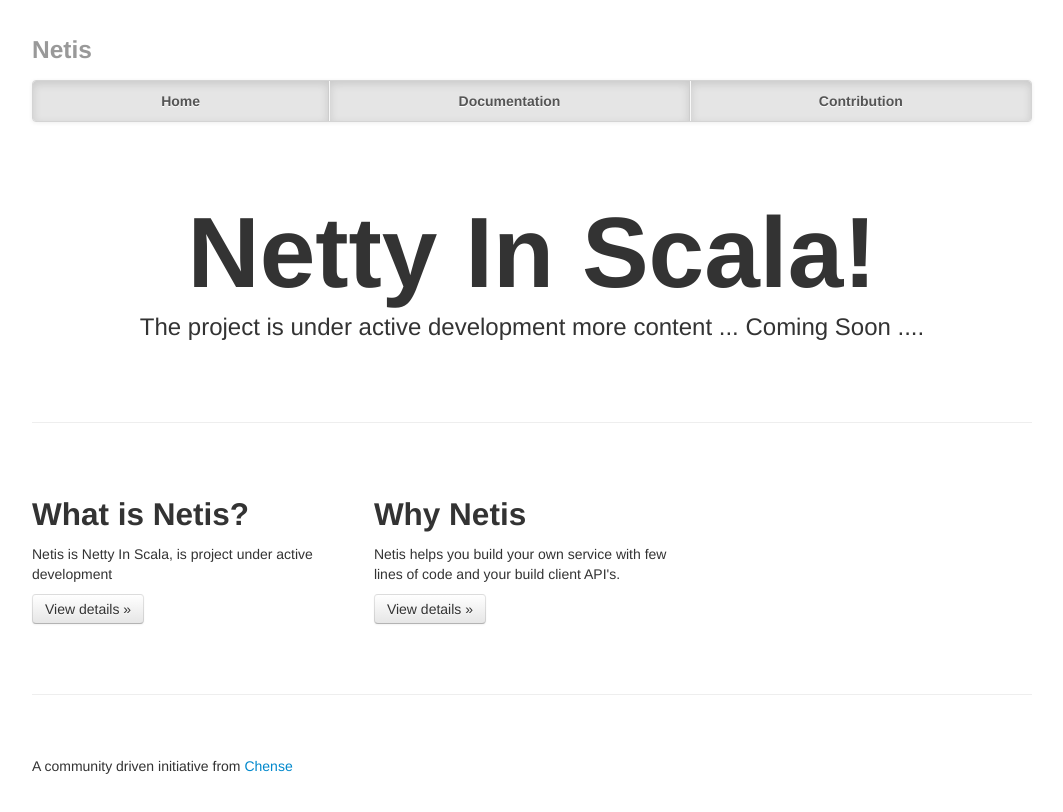
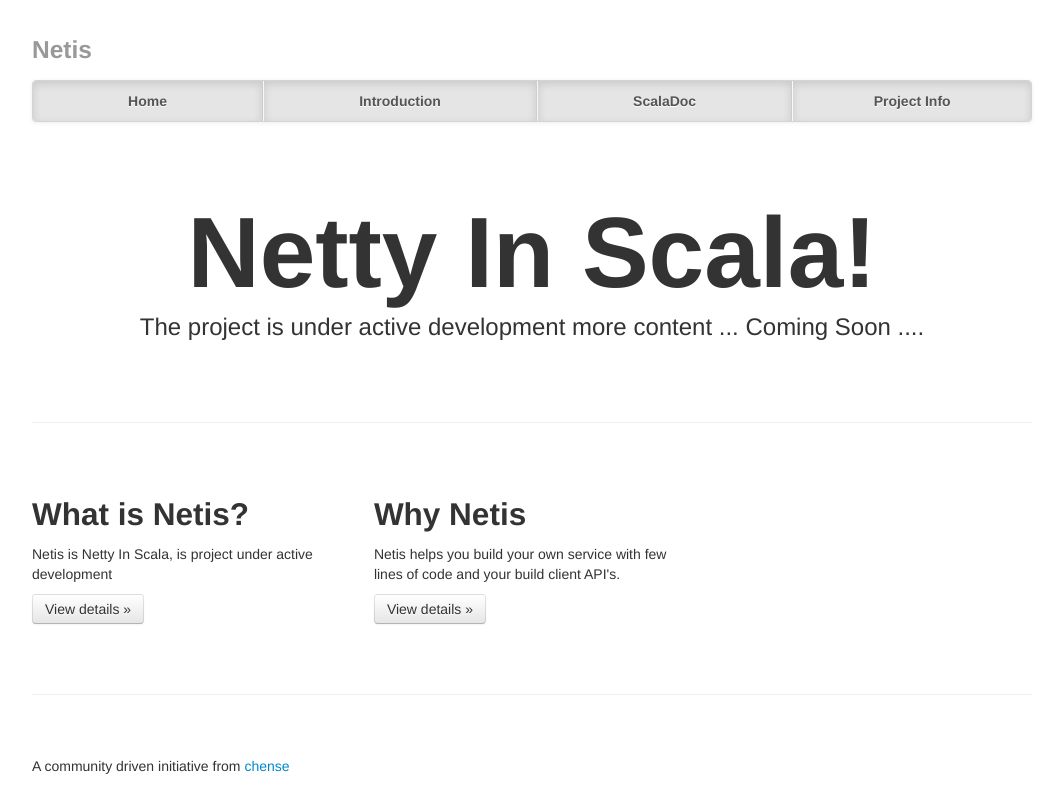
Before and after one commit to maheshgosemath/netis, a plain HTML site: page index.html in a window 1280 px wide. Shown: the whole page, without its empty margins (108-1171 px from the left). Drawn offline with Linux system fonts and the light colour scheme.

Commit message:
decorated index page

```diff
--- a/index.html
+++ b/index.html
@@ -24,7 +24,6 @@
   <body>
 
     <div class="container">
-
       <div class="masthead">
         <h3 class="muted">Netis</h3>
         <div class="navbar">
@@ -32,12 +31,13 @@
             <div class="container">
 				<ul class="nav">
 					<li class="active"><a href="#">Home</a></li>
-        			<li class="active"><a href="#">Documentation</a></li>
-					<li class="active"><a href="#">Contribution</a></li>
+        			<li class="active"><a href="#">Introduction</a></li>
+					<li class="active"><a href="#">ScalaDoc</a></li>
+					<li class="active"><a href="#">Project Info</a></li>
               	</ul>
             </div>
           </div>
-        </div><!-- /.navbar -->
+        </div>
       </div>
 
       <!-- Jumbotron -->
@@ -69,7 +69,7 @@
       <hr>
 
       <div class="footer">
-        <p>A community driven initiative from <a href="https://plus.google.com/communities/100102886005161141056">Chense</a></p>
+        <p>A community driven initiative from <a href="https://plus.google.com/communities/100102886005161141056">chense</a></p>
       </div>
 
     </div> <!-- /container -->
```
